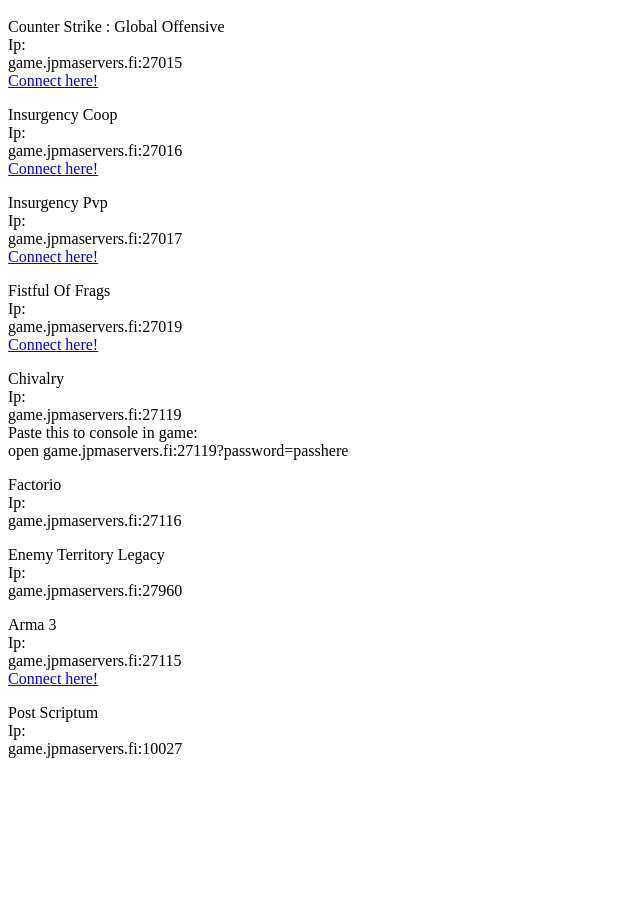
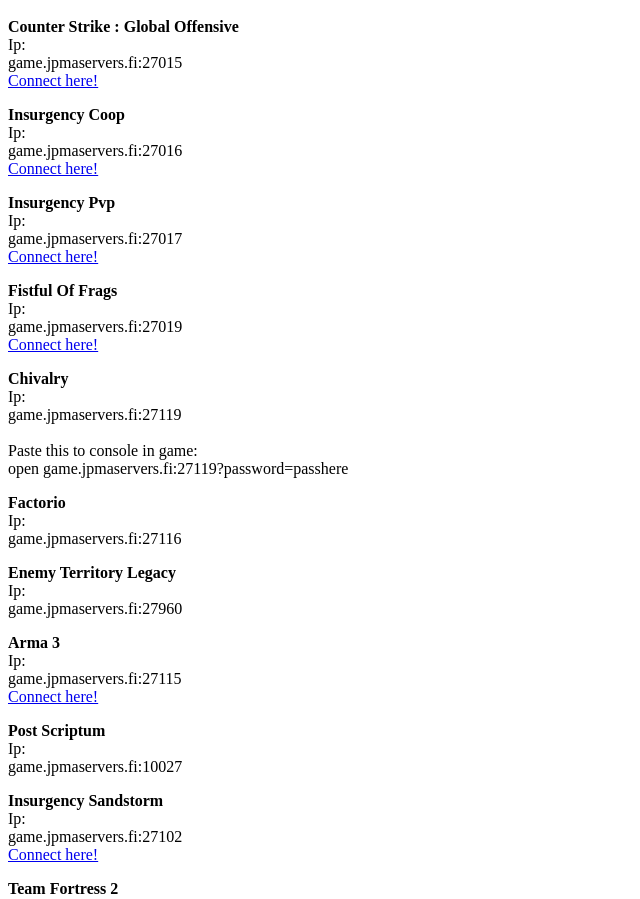
Before and after one commit to jpmaaltonen/jpma_site, a plain HTML site: page docs/tammiservers.html in a window 1280 px wide. Shown: the part 48-947 px from the top of the page, without its empty margins (0-640 px from the left). Before the commit the page ends 822 px from the top, so only its background shows below. Drawn offline with Linux system fonts and the light colour scheme.

Commit message:
Updated tammiservers.html with new servers.

```diff
--- a/docs/tammiservers.html
+++ b/docs/tammiservers.html
@@ -3,54 +3,69 @@
 <body>
     <h1>TAMMILANIT SERVER LIST</h1>
 
-    <p>Counter Strike : Global Offensive<br />
+    <p><b>Counter Strike : Global Offensive</b><br />
         Ip:<br /> game.jpmaservers.fi:27015<br />
         <a href="steam://connect/game.jpmaservers.fi:27015">Connect here!</a></p>
 
-    <p>Insurgency Coop<br />
+    <p><b>Insurgency Coop</b><br />
         Ip:<br />
         game.jpmaservers.fi:27016<br />
         <a href="steam://connect/game.jpmaservers.fi:27016">Connect here!</a></p>
 
 
-    <p>Insurgency Pvp<br />
+    <p><b>Insurgency Pvp</b><br />
         Ip:<br />
         game.jpmaservers.fi:27017<br />
         <a href="steam://connect/game.jpmaservers.fi:27017">Connect here!</a></p>
 
-    <p>Fistful Of Frags<br />
+    <p><b>Fistful Of Frags</b><br />
         Ip:<br />
         game.jpmaservers.fi:27019<br />
         <a href="steam://connect/game.jpmaservers.fi:27019">Connect here!</a></p>
 
-
-    <p>Chivalry<br />
+    <p><b>Chivalry</b><br />
         Ip:<br />
         game.jpmaservers.fi:27119<br />
+		<br />
         Paste this to console in game:<br />
         open game.jpmaservers.fi:27119?password=passhere
 
-        <p>Factorio<br />Ip:<br />
+    <p><b>Factorio</b><br />
+		Ip:<br />
         game.jpmaservers.fi:27116<br />
 
-
-            <p>Enemy Territory Legacy<br />
+    <p><b>Enemy Territory Legacy</b><br />
         Ip:<br />
         game.jpmaservers.fi:27960<br />
 
-                <p>Arma 3<br />
+    <p><b>Arma 3</b><br />
         Ip:<br />
         game.jpmaservers.fi:27115<br />
 		<a href="steam://connect/game.jpmaservers.fi:27115">Connect here!</a></p>
 
-                <p>Post Scriptum<br />
+	<p><b>Post Scriptum</b><br />
 		Ip:<br />
 		game.jpmaservers.fi:10027<br />
 
+	<p><b>Insurgency Sandstorm</b><br />
+		Ip:<br />
+		game.jpmaservers.fi:27102<br />
+		<a href="steam://connect/game.jpmaservers.fi:27102">Connect here!</a></p>
 
-                    <!--
-<p>Mordhau<br />Ip:<br /> game.jpmaservers.fi:27117<br /> <a href="steam://connect/game.jpmaservers.fi:27117">Connect here!</a></p>
--->
+	<p><b>Team Fortress 2</b><br />
+		Ip:<br />
+		game.jpmaservers.fi:27103<br />
+
+	<p><b>Morhau</b><br />
+        Ip:<br />
+        game.jpmaservers.fi:27117<br />
+		<br />
+        Paste this to console in game:<br />
+        open game.jpmaservers.fi:27117?password=passhere<br />
+		<br />
+		Or Search for in the serverbrowser with name "TammiLanit Mordhau!"
+
+
 
 </body>
 
```
Lines whose indentation alone changed are shown as unchanged.
